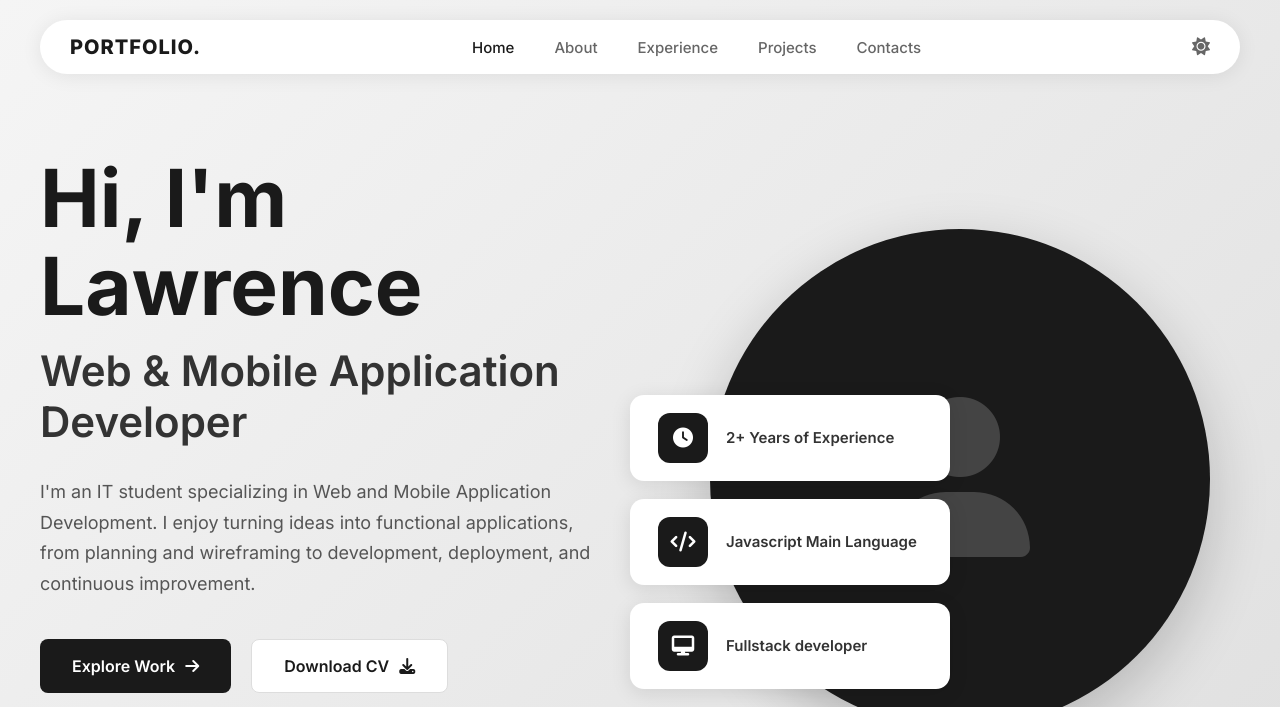
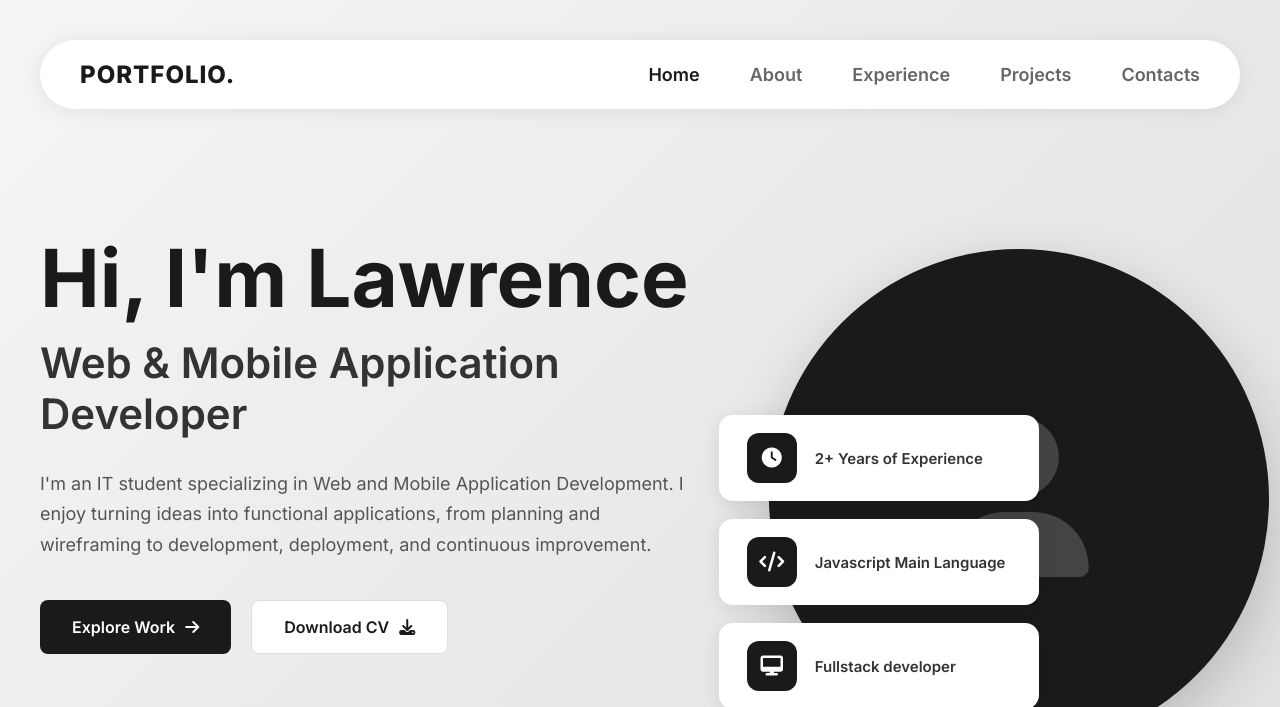
Before and after one commit to rorensdeyb/lawrence-portfolio, a website: page index.html in a window 1280 px wide. Shown: the top 707 px of the page. Drawn offline with Linux system fonts and the light colour scheme.

Commit message:
Update navbar, fix heading, remove sun icon

```diff
--- a/index.html
+++ b/index.html
@@ -20,9 +20,6 @@
                 <a href="#projects">Projects</a>
                 <a href="#contacts">Contacts</a>
             </div>
-            <button class="theme-toggle">
-                <i class="fas fa-sun"></i>
-            </button>
         </nav>
 
         <!-- Hero Section -->
--- a/styles.css
+++ b/styles.css
@@ -14,7 +14,7 @@ body {
 .container {
     max-width: 1400px;
     margin: 0 auto;
-    padding: 20px 40px;
+    padding: 40px 40px;
 }
 
 /* Navbar */
@@ -24,45 +24,32 @@ body {
     align-items: center;
     background: white;
     border-radius: 50px;
-    padding: 15px 30px;
+    padding: 20px 40px;
     box-shadow: 0 2px 20px rgba(0, 0, 0, 0.08);
     margin-bottom: 60px;
 }
 
 .logo {
-    font-size: 20px;
+    font-size: 24px;
     font-weight: 800;
     letter-spacing: 1px;
 }
 
 .nav-links {
     display: flex;
-    gap: 40px;
+    gap: 50px;
 }
 
 .nav-links a {
     text-decoration: none;
     color: #666;
-    font-weight: 500;
-    font-size: 15px;
+    font-weight: 600;
+    font-size: 18px;
     transition: color 0.3s;
 }
 
 .nav-links a:hover,
 .nav-links a.active {
-    color: #1a1a1a;
-}
-
-.theme-toggle {
-    background: none;
-    border: none;
-    font-size: 18px;
-    color: #666;
-    cursor: pointer;
-    transition: color 0.3s;
-}
-
-.theme-toggle:hover {
     color: #1a1a1a;
 }
 
@@ -86,6 +73,7 @@ body {
     font-weight: 700;
     line-height: 1.1;
     margin-bottom: 15px;
+    white-space: nowrap;
 }
 
 .hero-content h2 {
```
